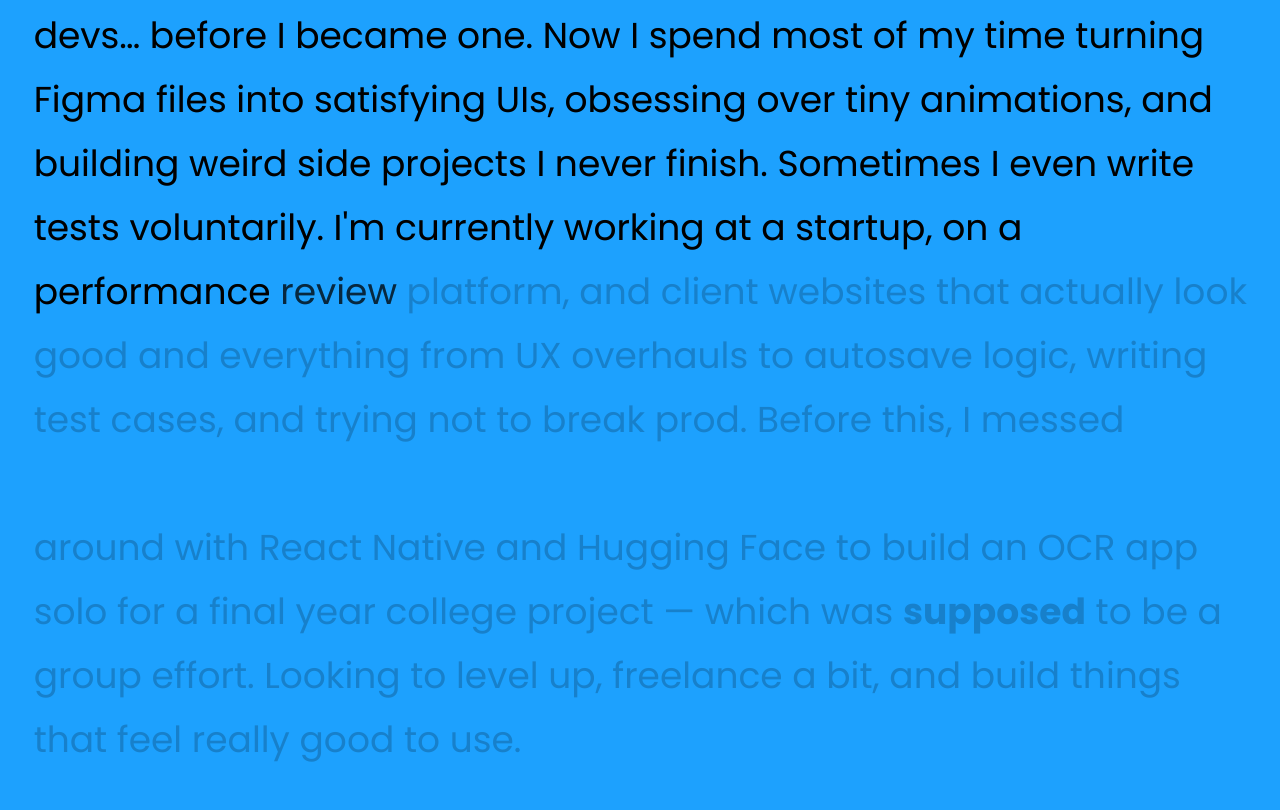
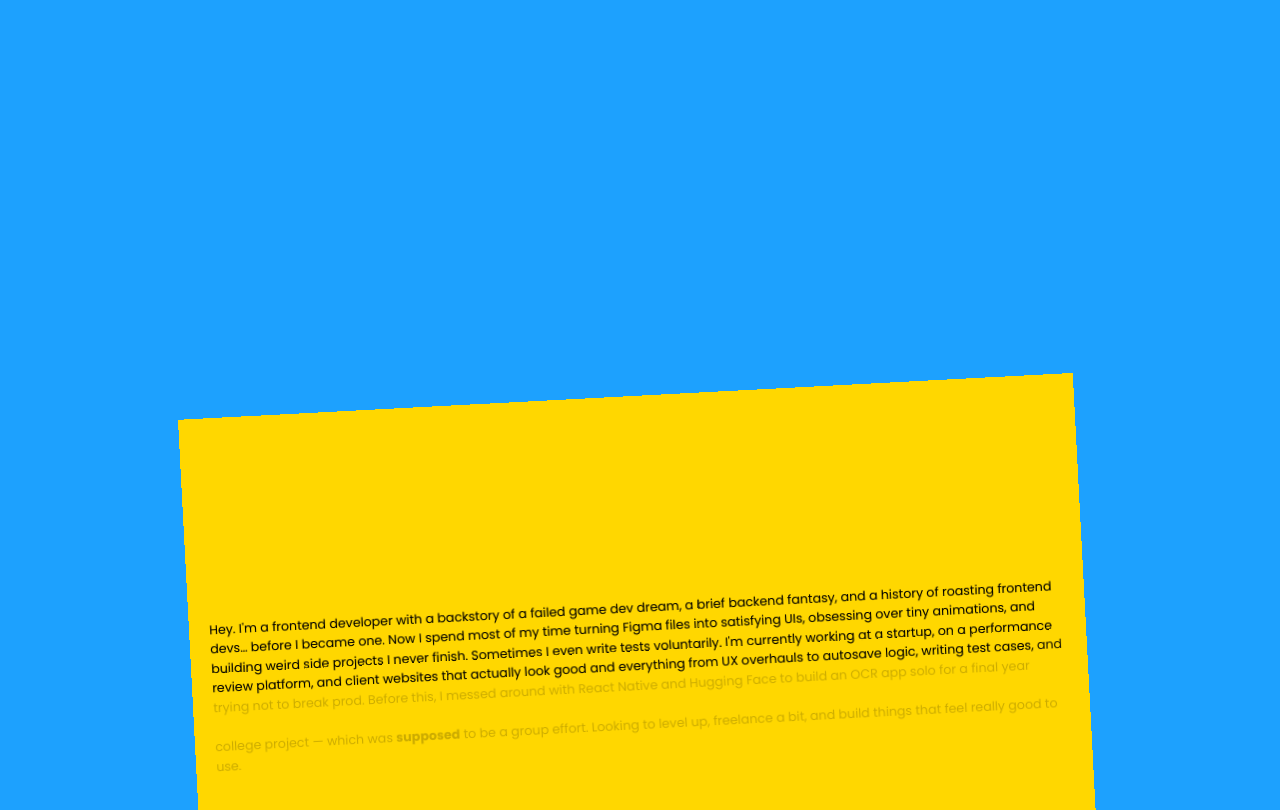
Before and after one commit to abhikatta/portfolio, a Next.js app: page /about in a window 1280 px wide. Shown: the part 620-1430 px from the top of the page. Before the commit the page ends 1392 px from the top, so only its background shows below. Built offline with nearby package versions, Linux system fonts and the light colour scheme.

Commit message:
feat: section scroll scale animation for about

```diff
--- a/src/app/globals.css
+++ b/src/app/globals.css
@@ -87,8 +87,8 @@
 
 @media (prefers-color-scheme: dark) {
   :root {
-    --background: var(--color-darkBlue);
-    --foreground: #ededed;
+    --foreground: #ffffff;
+    --background: #171717;
   }
 }
 
--- a/src/components/common-motion-elements.tsx
+++ b/src/components/common-motion-elements.tsx
@@ -35,7 +35,7 @@ export const RevealWord = ({
     const opacity = useTransform(scrollYProgress, range, [0, 1]);
 
     return (
-      <span className={"relative"} key={index}>
+      <span className="relative" key={index}>
         &nbsp;
         <span
           className={cn("absolute opacity-20", className)}
--- a/src/components/navbar.tsx
+++ b/src/components/navbar.tsx
@@ -110,7 +110,7 @@ const Navbar = () => {
   return (
     <Container
       className={cn(
-        "flex min-h-24 items-center justify-start 2xl:min-h-40",
+        "bg flex min-h-24 items-center justify-start 2xl:min-h-40",
         !isOpen && "relative",
       )}
     >
--- a/src/sections/about/first-fold.tsx
+++ b/src/sections/about/first-fold.tsx
@@ -1,15 +1,34 @@
 "use client";
-import { RevealWord } from "@/components/common-motion-elements";
+import { MotionDiv, RevealWord } from "@/components/common-motion-elements";
 import Container from "@/components/container";
-import { useScroll } from "motion/react";
+import { MotionValue, useScroll, useTransform } from "motion/react";
 import { useRef } from "react";
 
 export const AboutFirstFold = () => {
   const ref = useRef<HTMLParagraphElement | null>(null);
 
-  const { scrollYProgress } = useScroll({
+  const { scrollYProgress: yTextReveal } = useScroll({
     target: ref,
-    offset: ["start 0.6", "start 0.1"],
+    offset: ["start start", "end end"],
+  });
+
+  return (
+    <section ref={ref} className="relative h-[200vh] w-full">
+      <DescriptionSection scrollYProgress={yTextReveal} />
+    </section>
+  );
+};
+
+export const DescriptionSection = ({
+  scrollYProgress,
+}: {
+  scrollYProgress: MotionValue<number>;
+}) => {
+  const scrollRef = useRef<HTMLParagraphElement | null>(null);
+
+  const { scrollYProgress: yTextReveal } = useScroll({
+    target: scrollRef,
+    offset: ["start 0.6", "start 0.4"],
   });
 
   const text =
@@ -17,14 +36,22 @@ export const AboutFirstFold = () => {
 
   const words = text.split(" ");
 
+  const scale = useTransform(scrollYProgress, [0, 1], ["100%", "70%"]);
+  const rotate = useTransform(scrollYProgress, [0, 1], [0, -3]);
+
   return (
-    <Container className="relative my-[50vh]">
-      <p
-        className="font-poppins sticky top-0 flex flex-wrap text-4xl leading-16"
-        ref={ref}
-      >
-        <RevealWord words={words} scrollYProgress={scrollYProgress} />
-      </p>
-    </Container>
+    <MotionDiv
+      className="bg-accentYellow sticky top-0 mt-[100vh] flex h-screen w-full flex-col items-center justify-center"
+      style={{ scale, rotate }}
+    >
+      <Container>
+        <p
+          ref={scrollRef}
+          className="font-poppins flex w-full flex-wrap text-lg 2xl:text-3xl 2xl:leading-12"
+        >
+          <RevealWord words={words} scrollYProgress={yTextReveal} />
+        </p>
+      </Container>
+    </MotionDiv>
   );
 };
```
